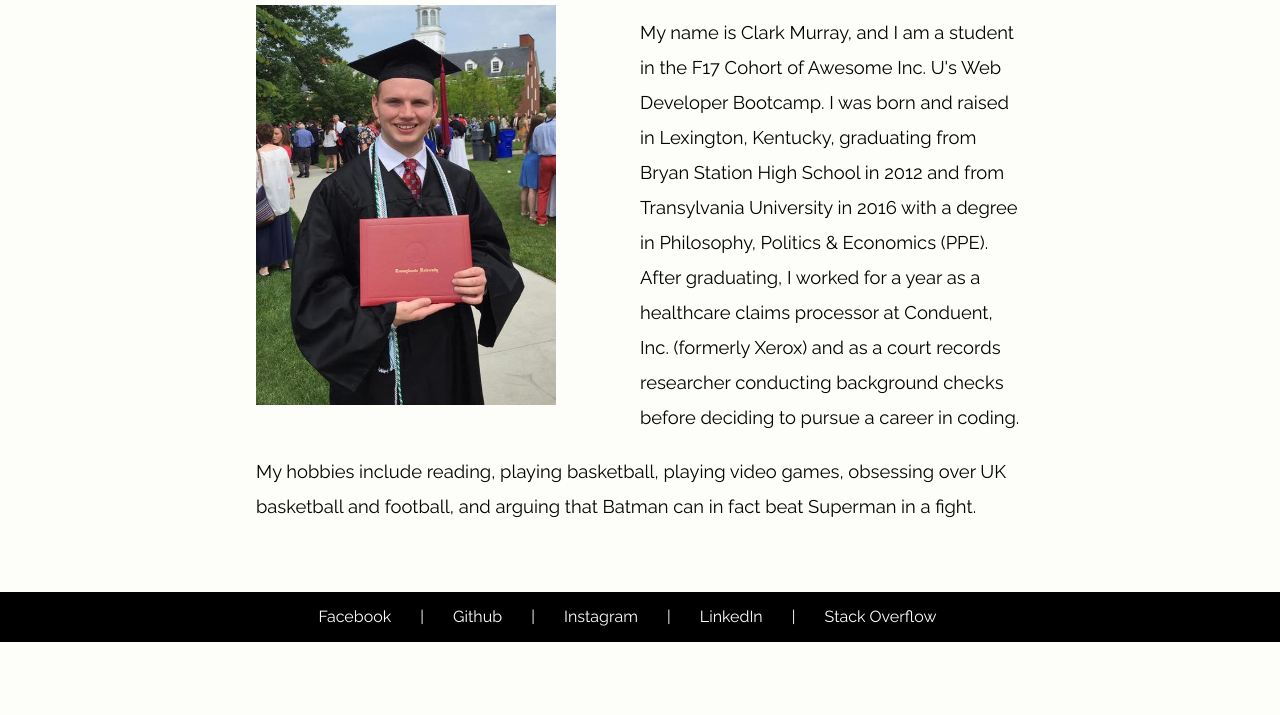
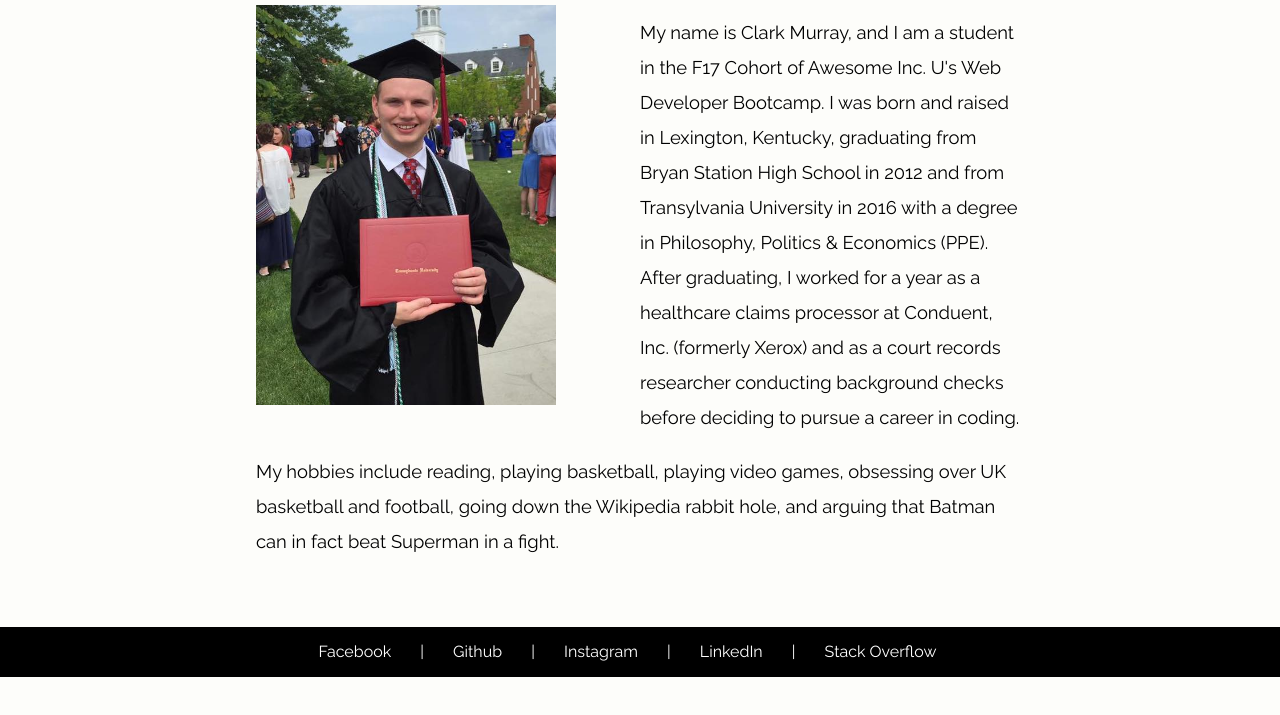
Before and after one commit to clarkmurray/clarkmurray.github.io, a plain HTML site: page index.html in a window 1280 px wide. Shown: the part 83-798 px from the top of the page. Drawn offline with Linux system fonts and the light colour scheme.

Commit message:
Updated 'About Me' info w/ joke

```diff
--- a/index.html
+++ b/index.html
@@ -14,7 +14,7 @@
 		</div>
 		<div class="bio">
 			<p>My name is Clark Murray, and I am a student in the F17 Cohort of Awesome Inc. U's Web Developer Bootcamp. I was born and raised in Lexington, Kentucky, graduating from Bryan Station High School in 2012 and from Transylvania University in 2016 with a degree in Philosophy, Politics &amp; Economics (PPE). After graduating, I worked for a year as a healthcare claims processor at Conduent, Inc. (formerly Xerox) and as a court records researcher conducting background checks before deciding to pursue a career in coding.</p>
-			<p>My hobbies include reading, playing basketball, playing video games, obsessing over UK basketball and football, and arguing that Batman can in fact beat Superman in a fight.</p>
+			<p>My hobbies include reading, playing basketball, playing video games, obsessing over UK basketball and football, going down the Wikipedia rabbit hole, and arguing that Batman can in fact beat Superman in a fight.</p>
 		</div>
 	</div>
 	<footer>
```
